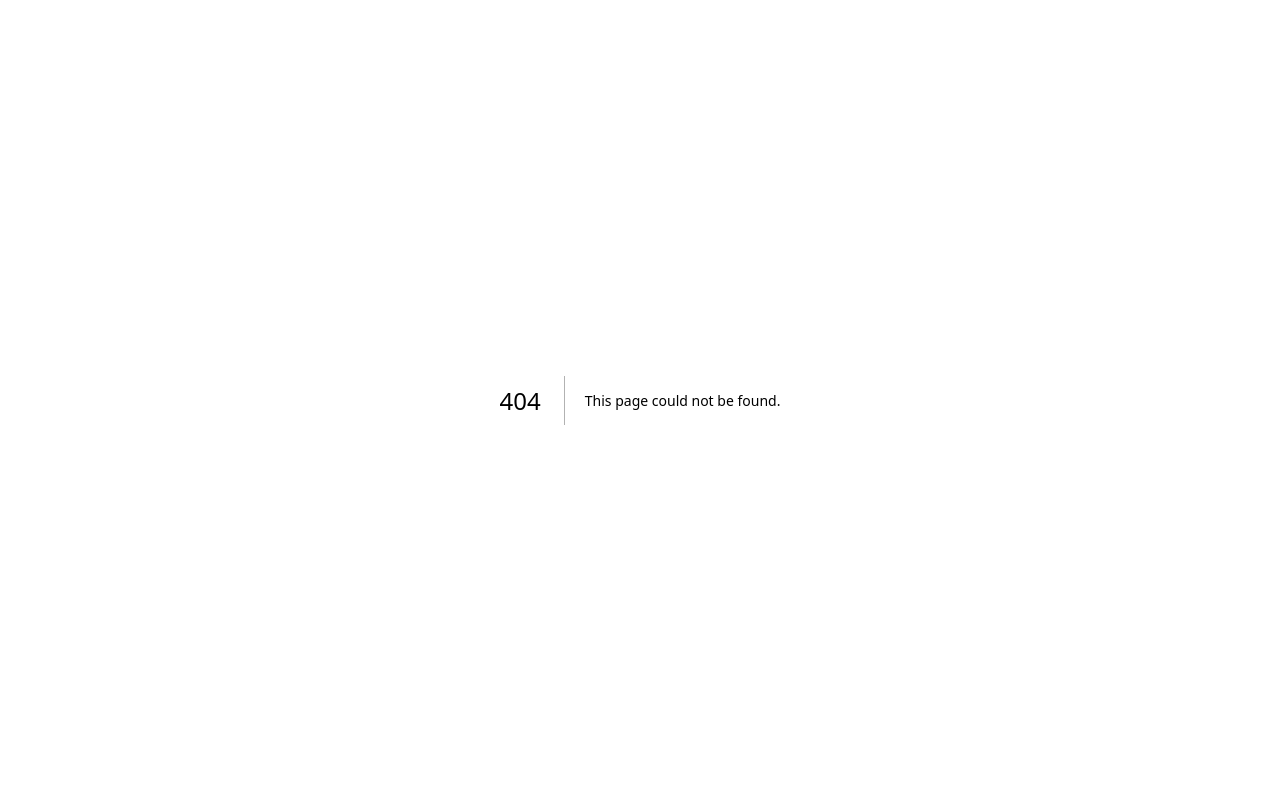
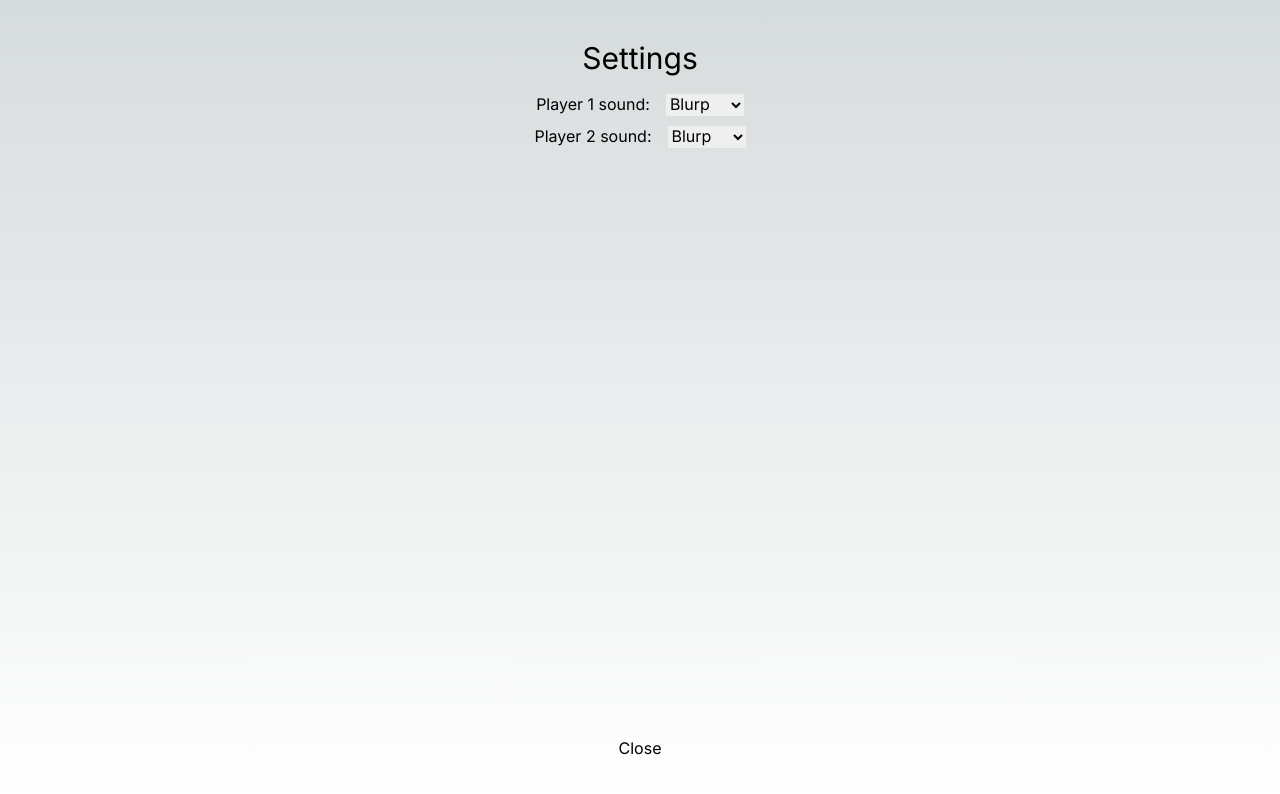
Before and after one commit to viperaus/game-buzzer, a Next.js app: page /settings in a window 1280 px wide. Before the commit this address had no page. Shown: the top 794 px of the page. Built offline with nearby package versions, Linux system fonts and the light colour scheme.

Commit message:
Create simple settings page to modify buzzer sounds

```diff
--- /dev/null
+++ b/src/Components/UserSettings/SoundSelection.tsx
@@ -0,0 +1,37 @@
+"use client";
+import { NextPage } from "next";
+
+const sounds = [
+  { id: 1, file: "/audio/blurrrurp.mp3", name: "Blurp" },
+  { id: 2, file: "/audio/dududah.mp3", name: "DuDah" },
+  { id: 3, file: "/audio/correct.mp3", name: "Correct" },
+  { id: 4, file: "/audio/wrong.mp3", name: "Wrong" },
+];
+
+interface Props {
+  playerNumber: number;
+  handleSoundChange: Function;
+}
+
+const SoundSelection: NextPage<Props> = ({
+  playerNumber,
+  handleSoundChange,
+}) => {
+  return (
+    <select
+      onChange={(e) => {
+        handleSoundChange(playerNumber, e);
+      }}
+      className=" dark:bg-black dark:text-white dark:border dark:border-gray-200 dark:rounded-md px-2 py-2"
+    >
+      {sounds.map((sound) => {
+        return (
+          <option key={sound.id} value={sound.file}>
+            {sound.name}
+          </option>
+        );
+      })}
+    </select>
+  );
+};
+export default SoundSelection;
--- /dev/null
+++ b/src/Components/UserSettings/index.tsx
@@ -0,0 +1,5 @@
+const UserSettings = () => {
+  return <>Hey</>;
+};
+
+export default UserSettings;
--- /dev/null
+++ b/src/app/settings/helpers/settingsStorage.ts
@@ -0,0 +1,24 @@
+interface Settings {
+  player1Sound: string;
+  player2Sound: string;
+}
+
+const defaultSettings = {
+  player1Sound: "/audio/blurrrurp.mp3",
+  player2Sound: "/audio/dududah.mp3",
+} satisfies Settings;
+
+export const loadSettings = (): Settings => {
+  if (!localStorage.getItem("buzzer_settings"))
+    localStorage.setItem("buzzer_settings", JSON.stringify(defaultSettings));
+
+  const settings: Settings = JSON.parse(
+    localStorage.getItem("buzzer_settings")!
+  );
+
+  return settings;
+};
+
+export const storeSettings = (settings: Settings) => {
+  localStorage.setItem("buzzer_settings", JSON.stringify(settings));
+};
--- /dev/null
+++ b/src/app/settings/helpers/soundSelectionChange.ts
@@ -0,0 +1,19 @@
+import { ChangeEvent } from "react";
+import { loadSettings, storeSettings } from "./settingsStorage";
+
+export const handleSoundChange = (
+  playerNumber: number,
+  e: ChangeEvent<HTMLSelectElement>
+) => {
+  const settings = loadSettings();
+  switch (playerNumber) {
+    case 1:
+      settings.player1Sound = e.target.value;
+      break;
+    case 2:
+      settings.player2Sound = e.target.value;
+      break;
+  }
+  console.log(settings);
+  storeSettings(settings);
+};
--- /dev/null
+++ b/src/app/settings/page.tsx
@@ -0,0 +1,34 @@
+"use client";
+
+import SoundSelection from "@/Components/UserSettings/SoundSelection";
+import { handleSoundChange } from "./helpers/soundSelectionChange";
+import Link from "next/link";
+
+const SettingsPage = () => {
+  return (
+    <div className="w-full pt-6 text-center px-0 h-screen">
+      <header className=" text-3xl m-4">Settings</header>
+      <main>
+        <div className="my-2">
+          <label className="mr-4">Player 1 sound:</label>
+          <SoundSelection
+            playerNumber={1}
+            handleSoundChange={handleSoundChange}
+          />
+        </div>
+        <div className="my-2">
+          <label className="mr-4">Player 2 sound:</label>
+          <SoundSelection
+            playerNumber={2}
+            handleSoundChange={handleSoundChange}
+          />
+        </div>
+      </main>
+      <footer className="w-full text-center fixed bottom-10">
+        <Link href={"/"}>Close</Link>
+      </footer>
+    </div>
+  );
+};
+
+export default SettingsPage;
```
